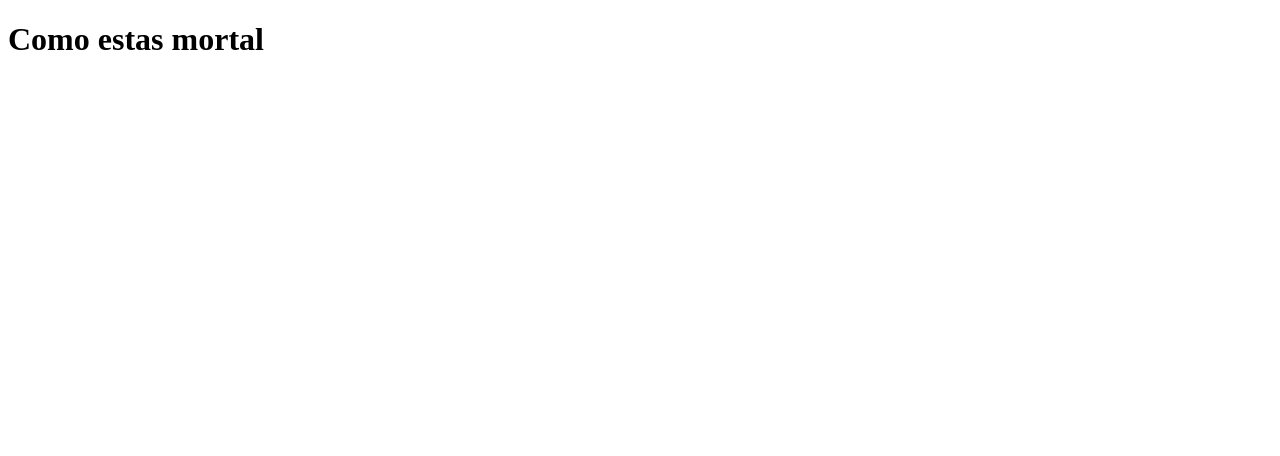
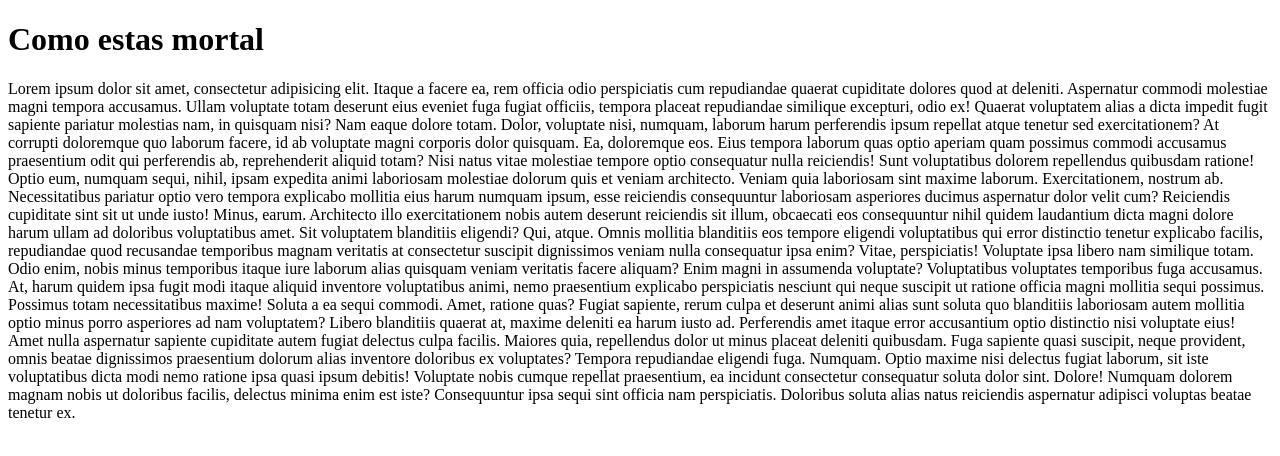
Before and after one commit to joseunico01/prubea-vim, a plain HTML site: page index.html in a window 1280 px wide. Drawn offline with Linux system fonts and the light colour scheme.

Commit message:
agregando prueba

```diff
--- a/index.html
+++ b/index.html
@@ -7,5 +7,53 @@
   </head>
   <body>
     <h1>Como estas mortal</h1>
+    Lorem ipsum dolor sit amet, consectetur adipisicing elit. Itaque a facere
+    ea, rem officia odio perspiciatis cum repudiandae quaerat cupiditate dolores
+    quod at deleniti. Aspernatur commodi molestiae magni tempora accusamus.
+    Ullam voluptate totam deserunt eius eveniet fuga fugiat officiis, tempora
+    placeat repudiandae similique excepturi, odio ex! Quaerat voluptatem alias a
+    dicta impedit fugit sapiente pariatur molestias nam, in quisquam nisi? Nam
+    eaque dolore totam. Dolor, voluptate nisi, numquam, laborum harum
+    perferendis ipsum repellat atque tenetur sed exercitationem? At corrupti
+    doloremque quo laborum facere, id ab voluptate magni corporis dolor
+    quisquam. Ea, doloremque eos. Eius tempora laborum quas optio aperiam quam
+    possimus commodi accusamus praesentium odit qui perferendis ab,
+    reprehenderit aliquid totam? Nisi natus vitae molestiae tempore optio
+    consequatur nulla reiciendis! Sunt voluptatibus dolorem repellendus
+    quibusdam ratione! Optio eum, numquam sequi, nihil, ipsam expedita animi
+    laboriosam molestiae dolorum quis et veniam architecto. Veniam quia
+    laboriosam sint maxime laborum. Exercitationem, nostrum ab. Necessitatibus
+    pariatur optio vero tempora explicabo mollitia eius harum numquam ipsum,
+    esse reiciendis consequuntur laboriosam asperiores ducimus aspernatur dolor
+    velit cum? Reiciendis cupiditate sint sit ut unde iusto! Minus, earum.
+    Architecto illo exercitationem nobis autem deserunt reiciendis sit illum,
+    obcaecati eos consequuntur nihil quidem laudantium dicta magni dolore harum
+    ullam ad doloribus voluptatibus amet. Sit voluptatem blanditiis eligendi?
+    Qui, atque. Omnis mollitia blanditiis eos tempore eligendi voluptatibus qui
+    error distinctio tenetur explicabo facilis, repudiandae quod recusandae
+    temporibus magnam veritatis at consectetur suscipit dignissimos veniam nulla
+    consequatur ipsa enim? Vitae, perspiciatis! Voluptate ipsa libero nam
+    similique totam. Odio enim, nobis minus temporibus itaque iure laborum alias
+    quisquam veniam veritatis facere aliquam? Enim magni in assumenda voluptate?
+    Voluptatibus voluptates temporibus fuga accusamus. At, harum quidem ipsa
+    fugit modi itaque aliquid inventore voluptatibus animi, nemo praesentium
+    explicabo perspiciatis nesciunt qui neque suscipit ut ratione officia magni
+    mollitia sequi possimus. Possimus totam necessitatibus maxime! Soluta a ea
+    sequi commodi. Amet, ratione quas? Fugiat sapiente, rerum culpa et deserunt
+    animi alias sunt soluta quo blanditiis laboriosam autem mollitia optio minus
+    porro asperiores ad nam voluptatem? Libero blanditiis quaerat at, maxime
+    deleniti ea harum iusto ad. Perferendis amet itaque error accusantium optio
+    distinctio nisi voluptate eius! Amet nulla aspernatur sapiente cupiditate
+    autem fugiat delectus culpa facilis. Maiores quia, repellendus dolor ut
+    minus placeat deleniti quibusdam. Fuga sapiente quasi suscipit, neque
+    provident, omnis beatae dignissimos praesentium dolorum alias inventore
+    doloribus ex voluptates? Tempora repudiandae eligendi fuga. Numquam. Optio
+    maxime nisi delectus fugiat laborum, sit iste voluptatibus dicta modi nemo
+    ratione ipsa quasi ipsum debitis! Voluptate nobis cumque repellat
+    praesentium, ea incidunt consectetur consequatur soluta dolor sint. Dolore!
+    Numquam dolorem magnam nobis ut doloribus facilis, delectus minima enim est
+    iste? Consequuntur ipsa sequi sint officia nam perspiciatis. Doloribus
+    soluta alias natus reiciendis aspernatur adipisci voluptas beatae tenetur
+    ex.
   </body>
 </html>
```
